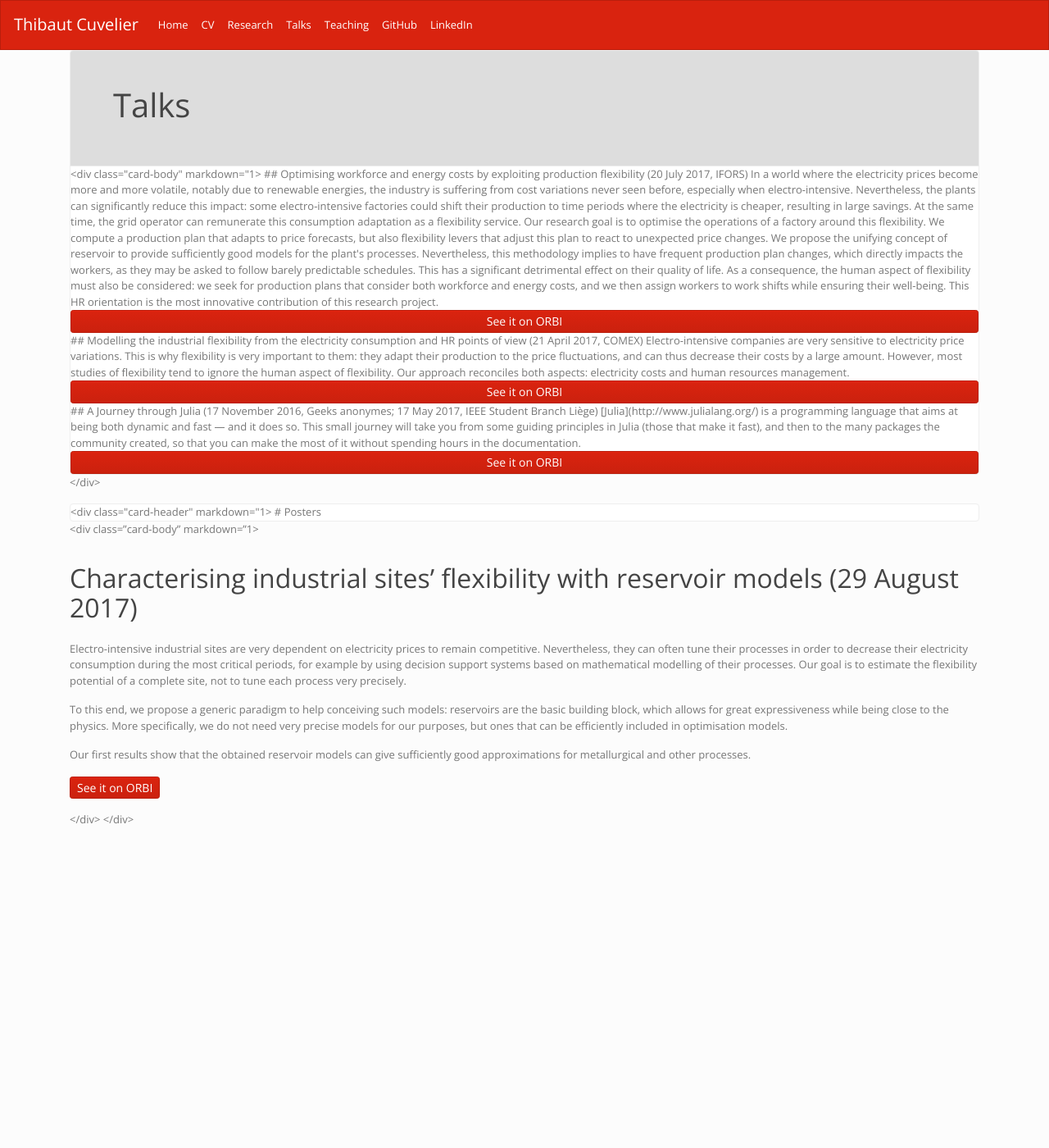
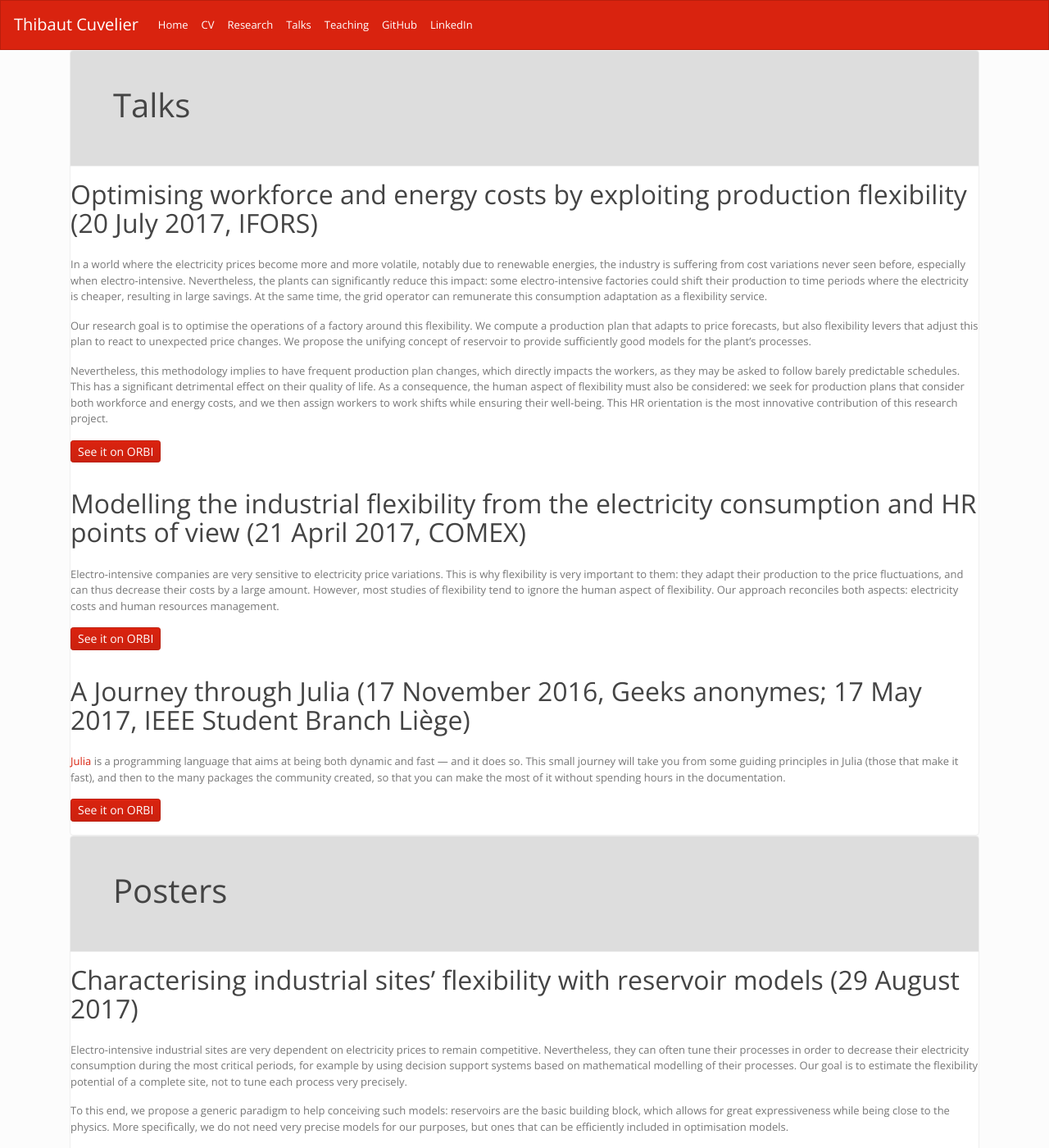
Before and after one commit to dourouc05/dourouc05.github.io, a Jekyll site: the page built from talks.md, in a window 1280 px wide and 1400 px high. Shown: the whole window at 82% size. Built offline with Jekyll 4.4.1, drawn with Linux system fonts in a browser that asks for light colours; a script that is not in the unit is left out.

Commit message:
"Small" mistake...

```diff
--- a/talks.md
+++ b/talks.md
@@ -10,7 +10,7 @@ layout: page
 # Talks
 
 </div>
-<div class="card-body" markdown="1>
+<div class="card-body" markdown="1">
 
 ## Optimising workforce and energy costs by exploiting production flexibility (20 July 2017, IFORS)
 
@@ -37,12 +37,12 @@ Electro-intensive companies are very sensitive to electricity price variations.
 </div>
 </div>
 <div class="card">
-<div class="card-header" markdown="1>
+<div class="card-header" markdown="1">
 
 # Posters
 
 </div>
-<div class="card-body" markdown="1>
+<div class="card-body" markdown="1">
 
 ## Characterising industrial sites' flexibility with reservoir models (29 August 2017)
 
```
Also changed, not shown: research.md (+6 -6 lines).
